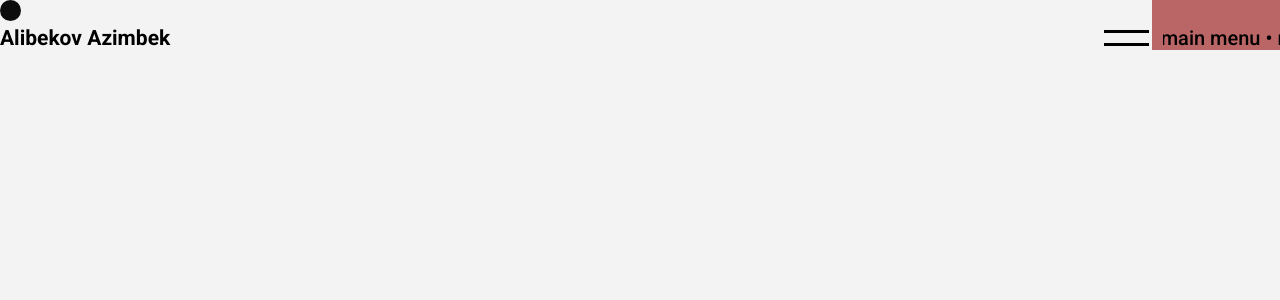
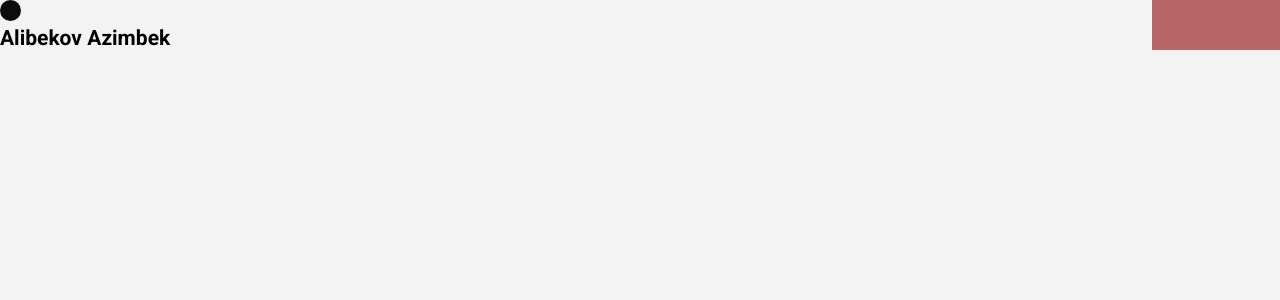
Before and after one commit to oogvay1/Personal-Portfolio, a React (Vite) app: page / in a window 1280 px wide. Shown: the top 300 px of the page. Built offline with nearby package versions, Linux system fonts and the light colour scheme.

Commit message:
sdfgjljdf

```diff
--- a/src/Components/Header/Header.css
+++ b/src/Components/Header/Header.css
@@ -2,16 +2,21 @@
     position: fixed;
     width: 100%;
     height: 70px;
-    left: 0;
     top: 0;
+    margin: 0;
+    display: flex;
+    justify-content: center;
     z-index: 1;
 }
 
 .header-inner {
+    max-width: 1800px;
+    width: 1800px;
     display: flex;
     height: 50px;
     justify-content: space-between;
     align-items: end;
+    margin: 0 auto;
 }
 
 .header-logo h1 {
@@ -32,7 +37,8 @@
     mix-blend-mode: difference;
 }
 
-.menu-lines::after, .menu-lines::before {
+.menu-lines::after,
+.menu-lines::before {
     content: '';
     width: 45px;
     height: 3px;
@@ -58,7 +64,6 @@
 .menu-text p:nth-child(2) {
     width: 100%;
     position: absolute;
-    left: 100%;
 }
 
 .bounds {
@@ -72,3 +77,9 @@
 .bounds:hover {
     scale: 2;
 }
+
+@media screen and (max-widht: 1800px) {
+    .header-inner {
+        max-width: 1800px;
+    }
+}
--- a/src/Components/Header/Header.jsx
+++ b/src/Components/Header/Header.jsx
@@ -37,17 +37,11 @@
             xPercent = -100
         }
 
-        gsap.set(firstText.current, { xPercent: xPercent })
-        gsap.set(secondText.current, { xPercent: xPercent })
+        gsap.set(firstText.current, { xPercent: xPercent });
+        gsap.set(secondText.current, { xPercent: xPercent });
         xPercent += 0.6 * direction;
-        requestAnimationFrame(animation)
+        requestAnimationFrame(animation);
     }
-
-
-
-    useEffect(() => {
-        firstText.current.addEventListener('mouseenter', )
-    })
 
     return (
         <>
--- a/src/index.css
+++ b/src/index.css
@@ -26,3 +26,11 @@
     margin: 0 auto;
     width: 100%;
 }
+
+@media screen and (max-width: 1800px) {
+    .container {
+        max-width: 1800px;
+        margin: 0 auto;
+        width: 100%;
+    }
+}
```
